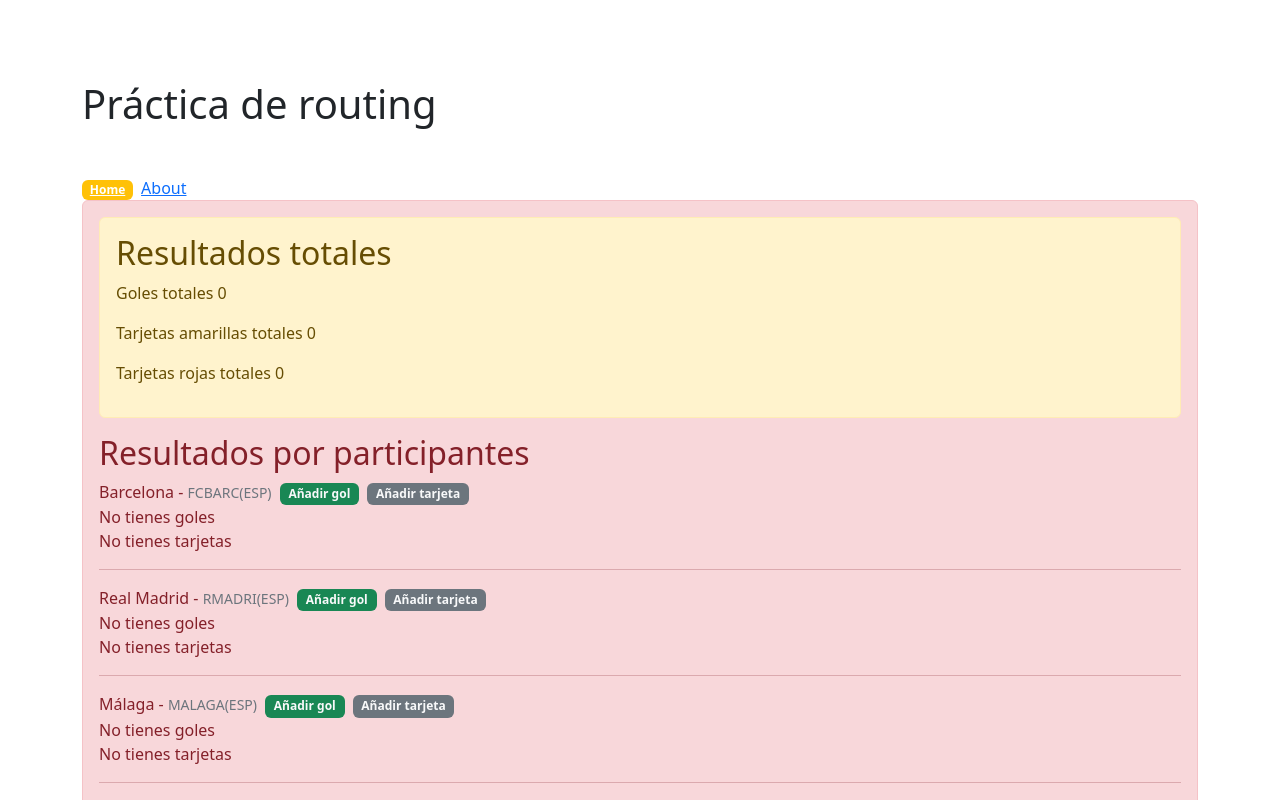
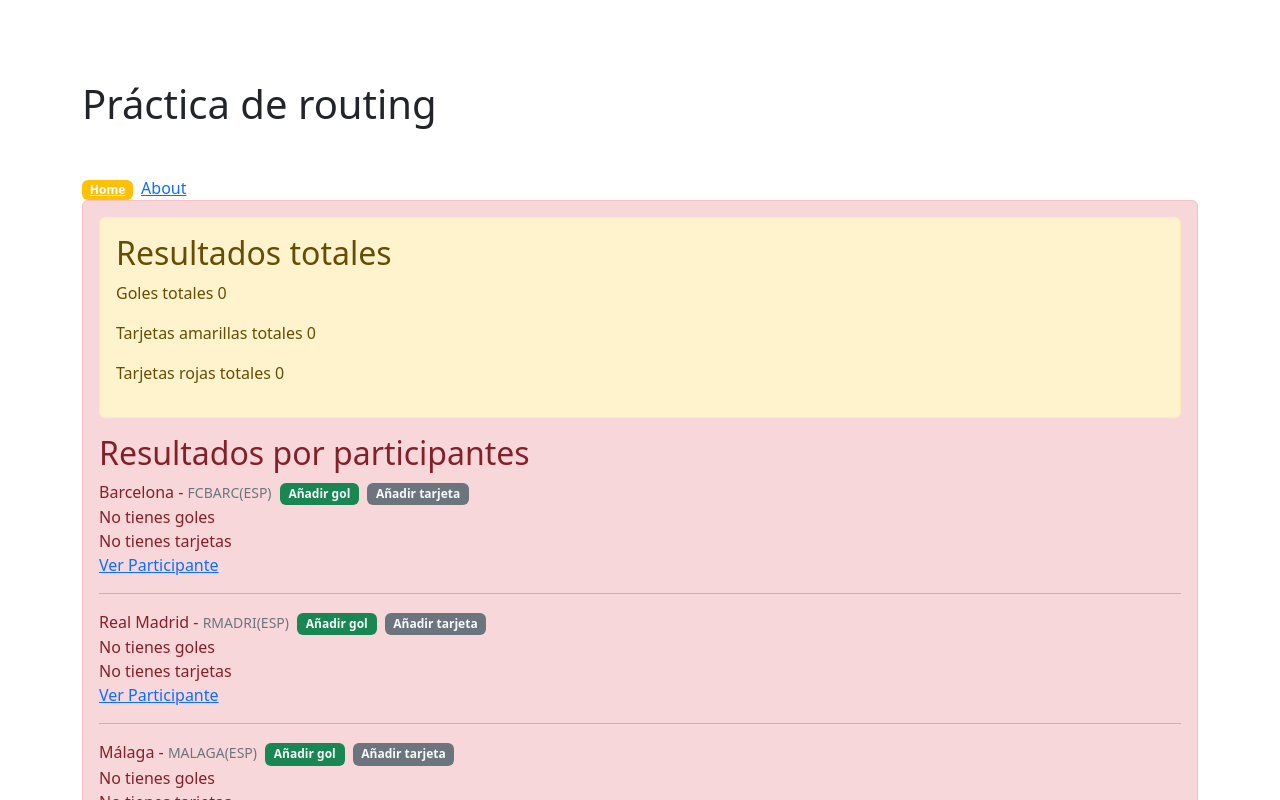
Before and after one commit to DptoSIC/frontend-vue, a Vue app in the folder frontend/: page / in a window 1280 px wide. Shown: the top 800 px of the page. Built offline with nearby package versions, Linux system fonts and the light colour scheme.

Commit message:
Routing con param (id de participante)

```diff
--- a/frontend/src/components/practica-componentes/PracticaComponentes.vue
+++ b/frontend/src/components/practica-componentes/PracticaComponentes.vue
@@ -3,9 +3,6 @@
 import participantesJson from '@/assets/participantes.json'
 
 export default {
-    props: {
-        participante: { id: String, nombre: String }
-    },
     components: { Participante },
     data() {
         return {
@@ -33,8 +30,8 @@
     },
     created() {
       this.participantes.forEach(p => {
-                                        p.goles = 0
-                                        p.tarjetas = { amarillas: 0, rojas: 0 }
+                                        if (!p.goles) p.goles = 0
+                                        if (!p.tarjetas) p.tarjetas = { amarillas: 0, rojas: 0 }
                                       })
     }
 }
@@ -61,6 +58,7 @@
                       <font-awesome-icon icon="fa-solid fa-square-full" v-for="t in participante.tarjetas[color]" class="me-2" :class="color"/></span>
       </div>
       <div v-else>No tienes tarjetas</div>
+      <router-link :to="`/participante/${participante.id}`">Ver Participante</router-link>
       <hr>
     </div>
   </div>
--- /dev/null
+++ b/frontend/src/components/practica-rounting/ParticipanteInfo.vue
@@ -0,0 +1,31 @@
+<script>
+import participantesJson from '@/assets/participantes.json'
+import Participante from '../practica-componentes/Participante.vue'
+
+export default {
+  components: { Participante },
+  computed: {
+    participantes() {
+      return participantesJson._embedded.participantes
+    },
+    participante() {
+      return this.participantes.find(p => p.id == this.$route.params.id)
+    }
+  },
+  methods: {
+    addTarjeta(evento) {
+      console.log(evento)
+    }
+  }
+}
+</script>
+
+<template>
+  <div>
+    <!-- <div class="d-inline me-2">{{ participante.nombre }} - <small class="text-muted">{{  participante.id }}</small></div>
+    <span class="btn text-light badge bg-success me-2" @click="$emit('addGol')">Añadir gol</span>
+    <span class="btn text-light badge bg-secondary" @click="addTarjeta">Añadir tarjeta</span> -->
+    <Participante @addTarjeta="addTarjeta" :participante="participante"></Participante>
+    <pre>{{ JSON.stringify(participante, null, " ") }}</pre>
+  </div>
+</template>
--- a/frontend/src/main.js
+++ b/frontend/src/main.js
@@ -3,9 +3,9 @@
 import App from './App.vue'
 import Home from '@/components/practica-componentes/PracticaComponentes.vue'
 import About from '@/components/practica-rounting/About.vue'
+import ParticipanteInfo from '@/components/practica-rounting/ParticipanteInfo.vue'
 
 import { createRouter, createWebHashHistory } from 'vue-router'
-
 
 // Import our custom CSS
 import './scss/styles.scss'
@@ -25,6 +25,7 @@
 const routes = [
   { path: '/', component: Home },
   { path: '/about', component: About },
+  { path: '/participante/:id', component: ParticipanteInfo },
 ]
 
 const router = createRouter({
```
